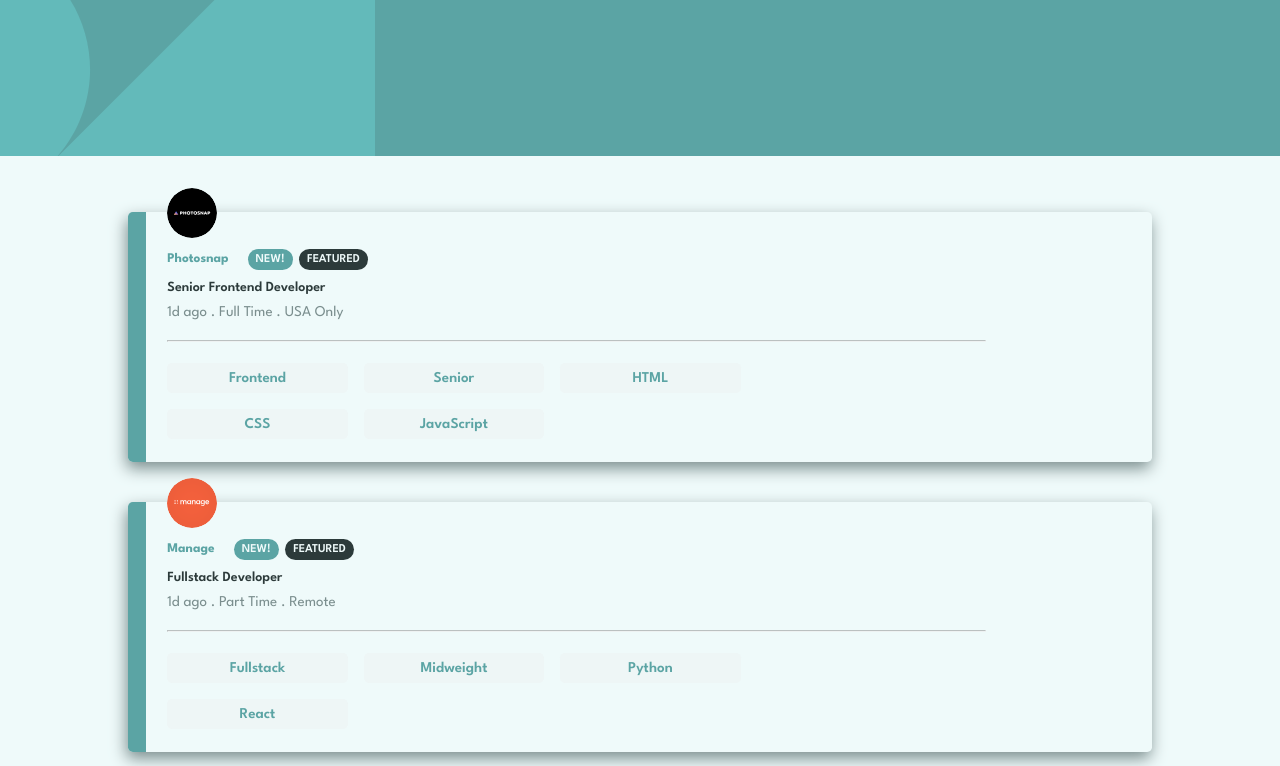
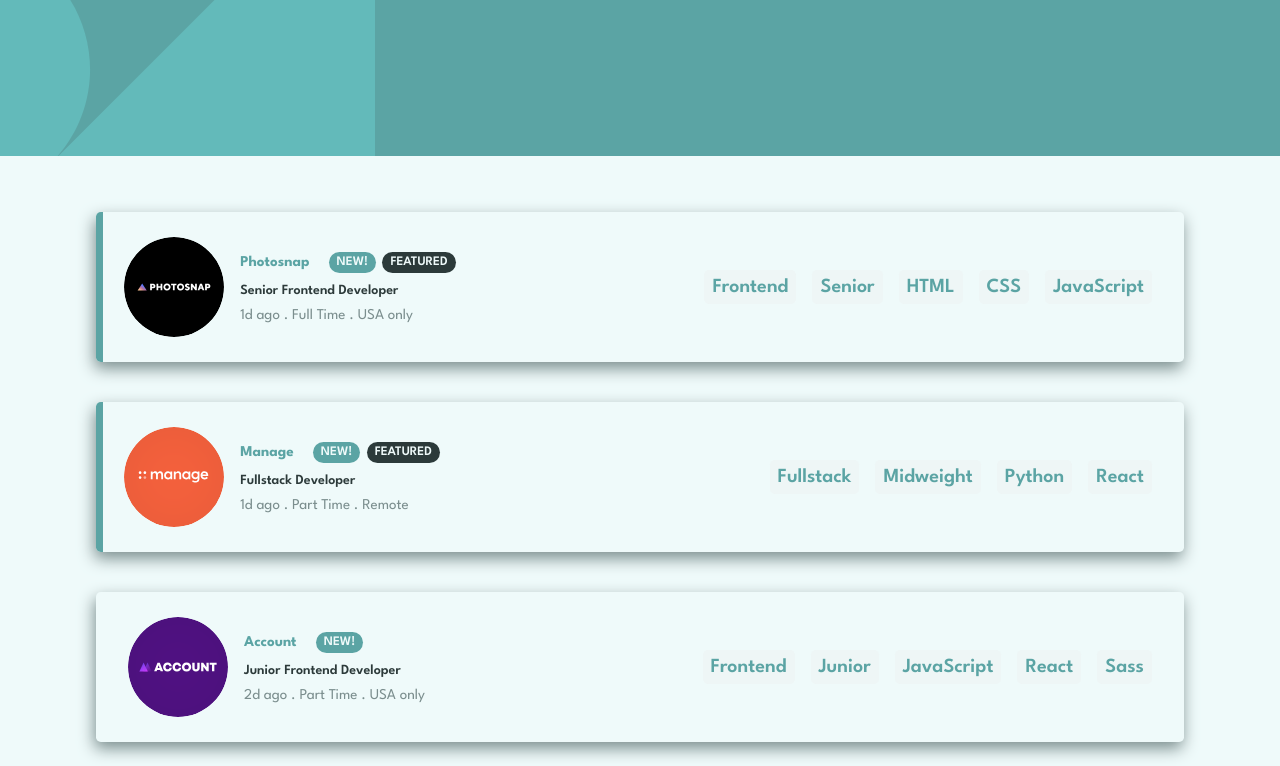
Before and after one commit to Yole-dev/Static-job-listing, a React (Create React App) app: page / in a window 1280 px wide. Shown: the top 766 px of the page. Built offline with nearby package versions, Linux system fonts and the light colour scheme.

Commit message:
conditionally rendered some classNames based on the job posting status if it's new

```diff
--- a/src/App.js
+++ b/src/App.js
@@ -23,7 +23,7 @@ const data = [
     level: "Senior",
     postedAt: "1d ago",
     contract: "Full Time",
-    location: "USA Only",
+    location: "USA only",
     languages: ["HTML", "CSS", "JavaScript"],
     tools: [],
   },
@@ -53,7 +53,7 @@ const data = [
     level: "Junior",
     postedAt: "2d ago",
     contract: "Part Time",
-    location: "USA Only",
+    location: "USA only",
     languages: ["JavaScript"],
     tools: ["React", "Sass"],
   },
@@ -68,7 +68,7 @@ const data = [
     level: "Junior",
     postedAt: "5d ago",
     contract: "Contract",
-    location: "USA Only",
+    location: "USA only",
     languages: ["CSS", "JavaScript"],
     tools: [],
   },
@@ -98,7 +98,7 @@ const data = [
     level: "Junior",
     postedAt: "2w ago",
     contract: "Full Time",
-    location: "UK Only",
+    location: "UK only",
     languages: ["Ruby"],
     tools: ["RoR"],
   },
@@ -128,7 +128,7 @@ const data = [
     level: "Junior",
     postedAt: "2w ago",
     contract: "Full Time",
-    location: "USA Only",
+    location: "USA only",
     languages: ["JavaScript"],
     tools: ["Vue", "Sass"],
   },
@@ -224,25 +224,27 @@ function JobCard({
   tools,
 }) {
   return (
-    <div className="job-card">
-      <div className="filtered"></div>
+    <div className={`job-card ${!newJob || !featured ? "padding-start" : ""}`}>
+      {newJob && featured && <div className="filtered"></div>}
 
       <div className="job-details">
         <div className="sub-container">
           <img src={logo} alt="company logo" />
 
-          <div className="job-status-container">
-            <h5>{company}</h5>
+          <div className="sub-container-desktop">
+            <div className="job-status-container">
+              <p className="company">{company}</p>
 
-            <div className="job-status">
-              <p>NEW!</p>
-              <p>FEATURED</p>
+              <div className="job-status">
+                {newJob && <p className="new">NEW!</p>}
+                {featured && <p className="featured">FEATURED</p>}
+              </div>
             </div>
+
+            <p className="position">{position}</p>
+
+            <p className="timeline">{`${postedAt} . ${contract} . ${location}`}</p>
           </div>
-
-          <p>{position}</p>
-
-          <p>{`${postedAt} . ${contract} . ${location}`}</p>
         </div>
 
         <hr />
--- a/src/index.css
+++ b/src/index.css
@@ -41,6 +41,10 @@ button:focus {
   outline: none;
 }
 
+.padding-start {
+  padding-left: 2rem;
+}
+
 /* App styles */
 
 .header {
@@ -48,6 +52,11 @@ button:focus {
   height: 156px;
   background: var(--primary-color);
 }
+
+/* .header img {
+  width: 100%;
+  height: 156px;
+} */
 
 .container {
   display: flex;
@@ -61,7 +70,7 @@ button:focus {
   display: flex;
   justify-content: start;
   gap: 1.3rem;
-  width: 80%;
+  width: 85%;
   height: 250px;
   background: var(--background-color);
   border-radius: 0.3rem;
@@ -96,18 +105,26 @@ button:focus {
   height: 50px;
 }
 
-.sub-container > p:first-of-type {
+.sub-container-desktop {
+  display: flex;
+  flex-direction: column;
+  gap: 0.7rem;
+}
+
+.sub-container-desktop > p:first-of-type {
   font-size: 14px;
   font-weight: 600;
   color: var(--dark-cyan);
 }
 
-.sub-container > p:last-of-type {
+.sub-container-desktop > p:last-of-type {
   color: var(--gray-cyan);
   font-size: 15px;
 }
 
-h5 {
+.company {
+  font-size: 13px;
+  font-weight: 700;
   color: var(--primary-color);
 }
 
@@ -131,11 +148,11 @@ h5 {
   color: var(--background-color);
 }
 
-.job-status p:first-of-type {
+.new {
   background: var(--primary-color);
 }
 
-.job-status p:last-of-type {
+.featured {
   background: var(--dark-cyan);
 }
 
@@ -152,6 +169,7 @@ hr {
   grid-template-columns: 1fr 1fr 1fr;
   align-items: center;
   gap: 1rem;
+  overflow-wrap: break-word;
 }
 
 .skills p {
@@ -166,4 +184,63 @@ hr {
 
 /* desktop view */
 @media (min-width: 1024px) {
+  .job-card {
+    height: 150px;
+  }
+
+  .job-details {
+    display: flex;
+    justify-content: space-between;
+    align-items: center;
+    width: 100%;
+    padding: 1rem 0;
+  }
+
+  .filtered {
+    width: 0.7%;
+  }
+
+  .sub-container {
+    flex-direction: row;
+    align-items: center;
+    gap: 1rem;
+  }
+
+  .sub-container img {
+    position: static;
+    width: 100px;
+    height: 100px;
+    margin-bottom: 0rem;
+  }
+
+  .company {
+    font-size: 15px;
+  }
+
+  .job-status p {
+    font-size: 13px;
+  }
+
+  .position {
+    font-size: 20px;
+  }
+
+  .timeline {
+    font-size: 20px;
+  }
+
+  hr {
+    display: none;
+  }
+
+  .skills {
+    width: 50%;
+    display: flex;
+    justify-content: end;
+    margin-right: 2rem;
+  }
+
+  .skills p {
+    font-size: 20px;
+  }
 }
```
